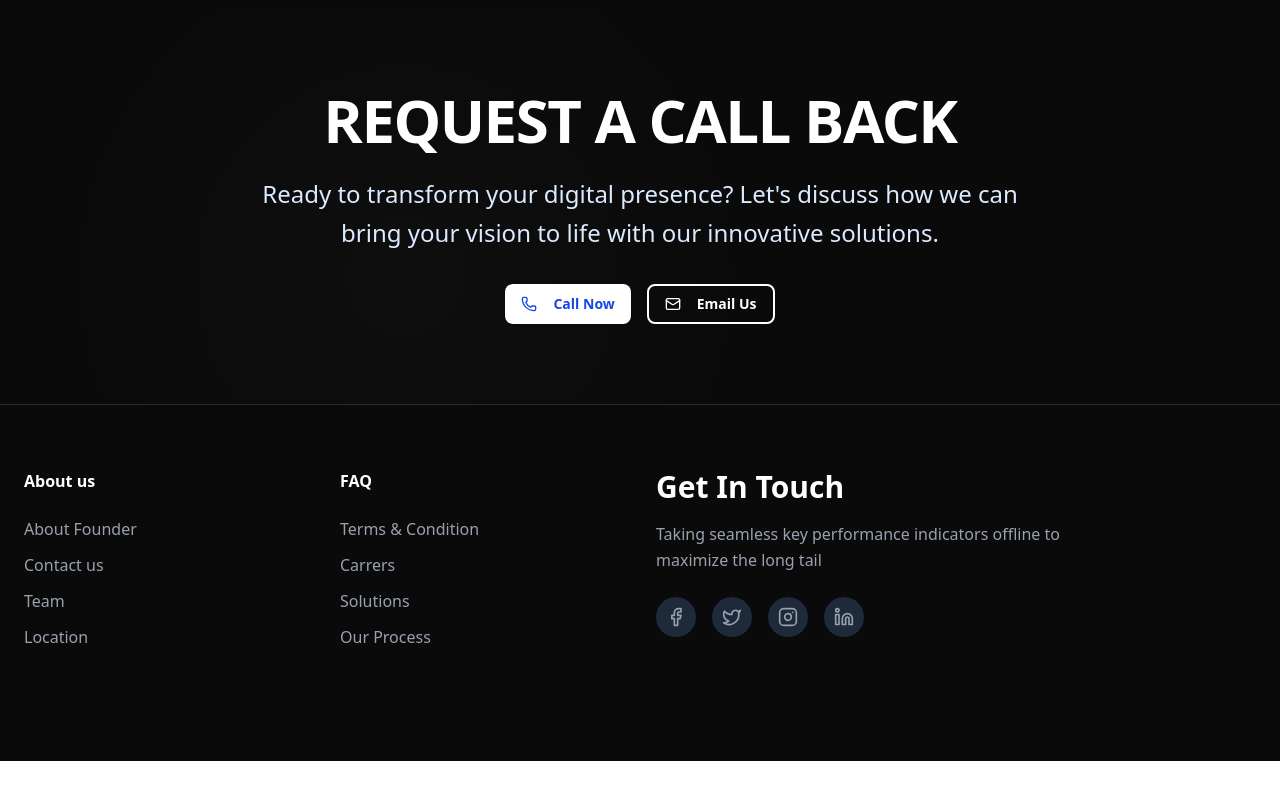
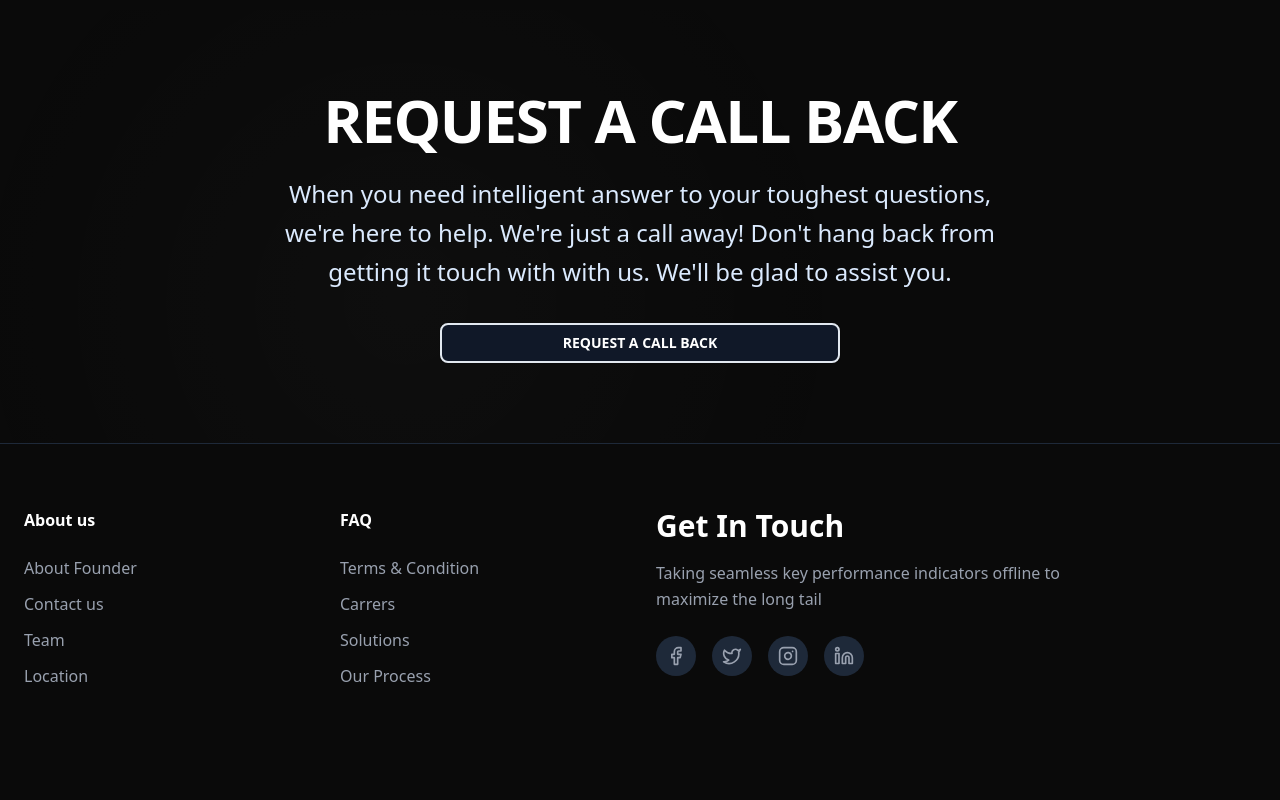
Before and after one commit to DEVESH1709/Design, a Next.js app in the folder my-app/: page / in a window 1280 px wide. Shown: the part 3710-4510 px from the top of the page. Before the commit the page ends 4471 px from the top, so only its background shows below. Built offline with nearby package versions, Linux system fonts and the light colour scheme.

Commit message:
Update call to action text and button styles for improved clarity and engagement

```diff
--- a/my-app/src/app/page.tsx
+++ b/my-app/src/app/page.tsx
@@ -603,30 +603,20 @@ export default function ExactAgencyDesign() {
           >
             <h2 className="text-4xl md:text-6xl font-black mb-6 tracking-tight">REQUEST A CALL BACK</h2>
             <p className="text-xl md:text-2xl mb-8 text-blue-100 leading-relaxed">
-              Ready to transform your digital presence? Let's discuss how we can bring your vision to life with our
-              innovative solutions.
+              When you need intelligent answer to your toughest questions, we're here to help. We're just a call away! Don't hang back from getting it touch with with us. We'll be glad to assist you.
             </p>
             <div className="flex flex-col sm:flex-row gap-4 justify-center max-w-md mx-auto">
               <motion.div whileHover={{ scale: 1.05 }} whileTap={{ scale: 0.95 }}>
                 <Button
                   size="lg"
                   variant="secondary"
-                  className="flex-1 bg-white text-blue-700 hover:bg-gray-100 font-semibold"
+                  className="flex-1 cursor-pointer text-white w-100 bg-gray-900 border-2 hover:bg-black-100 font-semibold"
                 >
-                  <Phone className="mr-2 h-5 w-5" />
-                  Call Now
+
+                REQUEST A CALL BACK
                 </Button>
               </motion.div>
-              <motion.div whileHover={{ scale: 1.05 }} whileTap={{ scale: 0.95 }}>
-                <Button
-                  size="lg"
-                  variant="outline"
-                  className="flex-1 border-2 border-white text-white hover:bg-white hover:text-blue-700 bg-transparent font-semibold"
-                >
-                  <Mail className="mr-2 h-5 w-5" />
-                  Email Us
-                </Button>
-              </motion.div>
+
             </div>
           </motion.div>
         </div>
```
